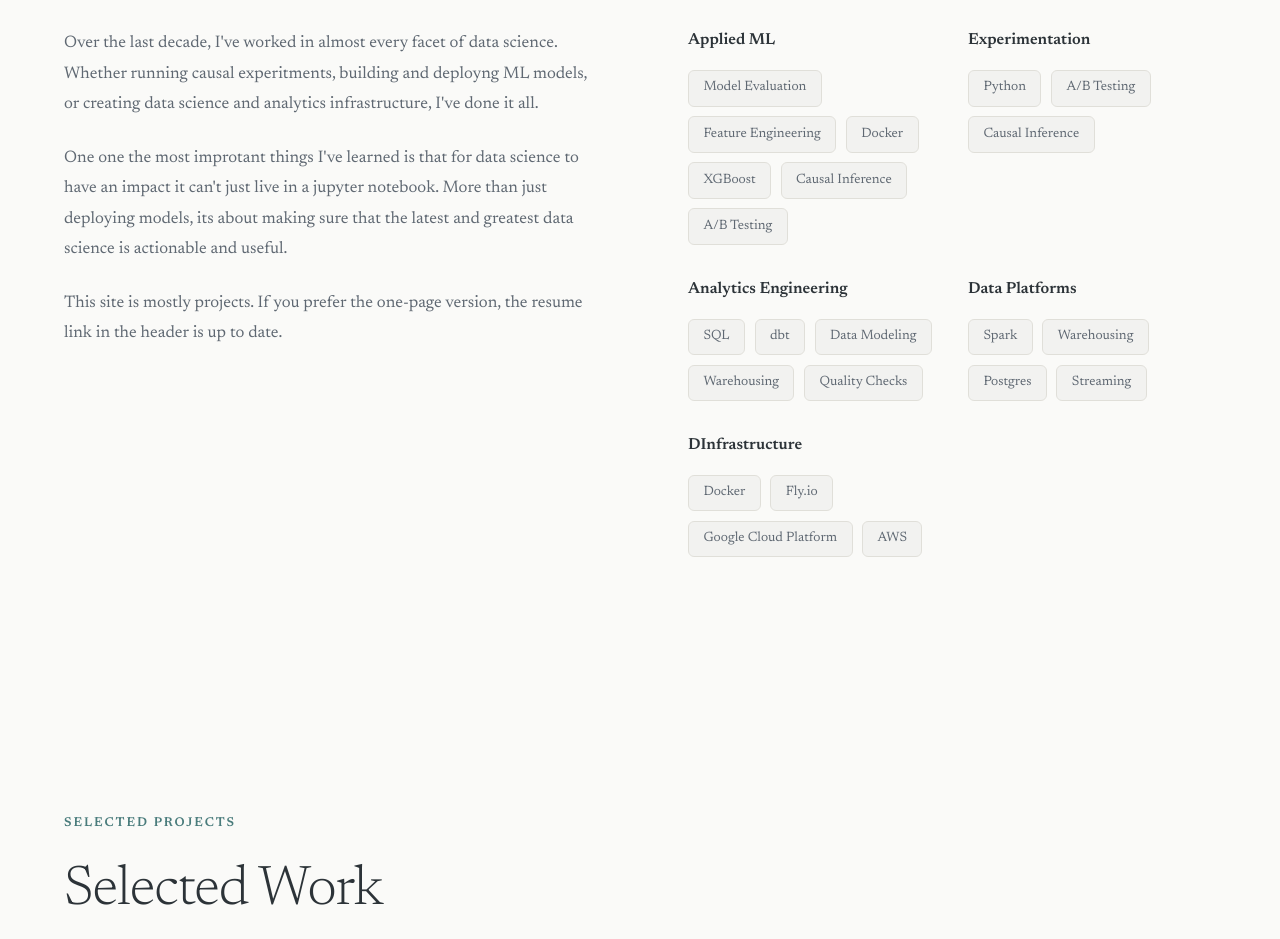
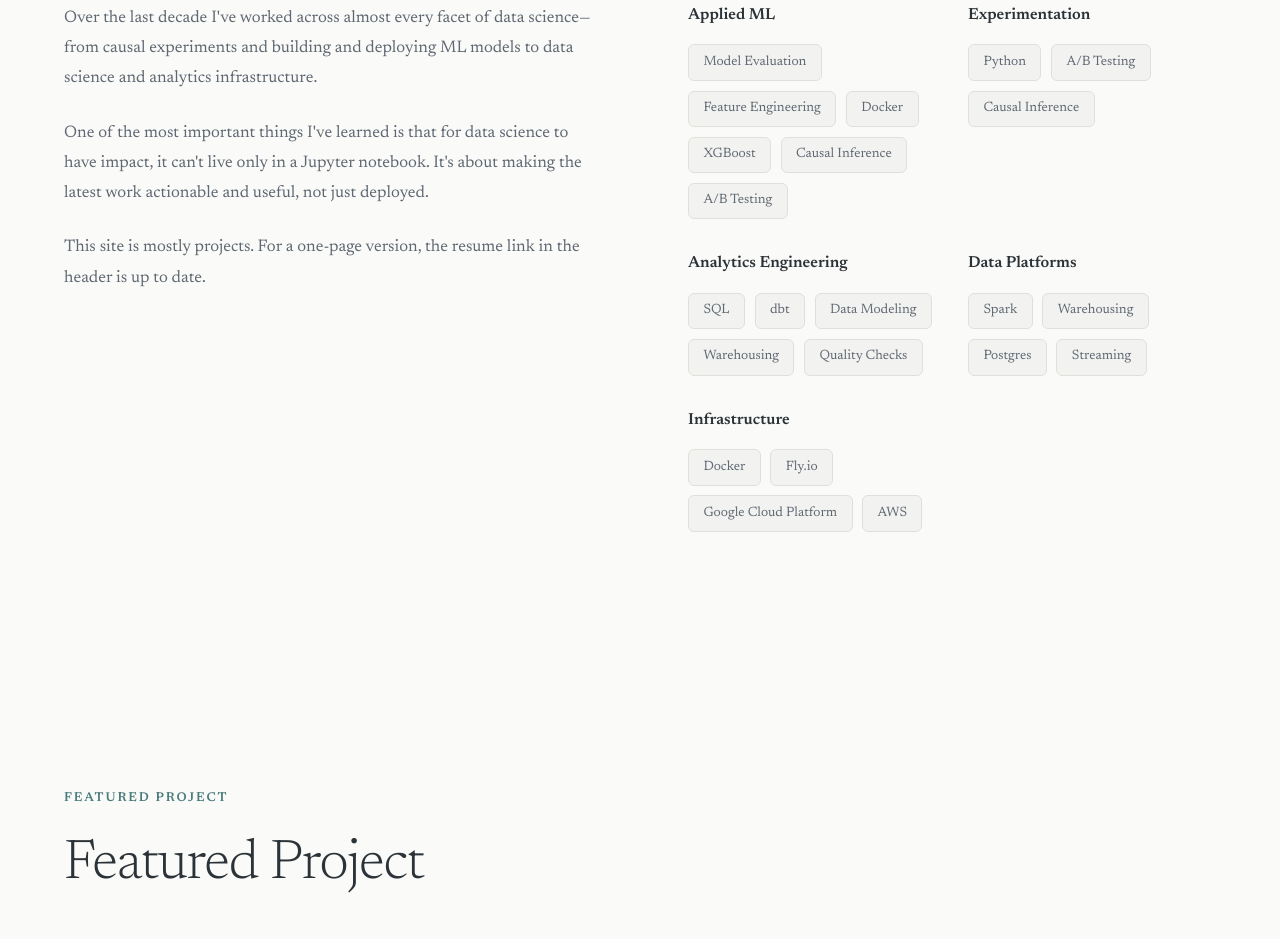
Before and after one commit to TomPCurran/tompcurran.github.io, a plain HTML site: page index.html in a window 1280 px wide. Shown: the part 1112-2051 px from the top of the page. Drawn offline with Linux system fonts and the light colour scheme.

Commit message:
fixed content

```diff
--- a/index.html
+++ b/index.html
@@ -3,7 +3,6 @@
   <head>
     <meta charset="UTF-8" />
     <meta name="viewport" content="width=device-width, initial-scale=1.0" />
-    .
     <title>Tom Curran Portfolio</title>
     <link rel="preconnect" href="https://fonts.googleapis.com" />
     <link rel="preconnect" href="https://fonts.gstatic.com" crossorigin />
@@ -572,8 +571,7 @@
         </p>
         <div class="hero-cta">
           <a href="#projects" class="btn btn-primary">See projects</a>
-          <a href="#about" class="btn btn-primary">Learn More</a>
-          <a href="#contact" class="btn btn-primary">Say hello</a>
+          <a href="#contact" class="btn btn-secondary">Say hello</a>
         </div>
       </div>
       <div class="hero-image">
@@ -590,18 +588,19 @@
       <div class="about-content">
         <div class="about-text fade-in">
           <p>
-            Over the last decade, I've worked in almost every facet of data science. Whether
-            running causal experitments, building and deployng ML models, or creating data science
-            and analytics infrastructure, I've done it all.
+            Over the last decade I've worked across almost every facet of data
+            science—from causal experiments and building and deploying ML models
+            to data science and analytics infrastructure.
           </p>
           <p>
-            One one the most improtant things I've learned is that for data science to have an impact
-            it can't just live in a jupyter notebook. More than just deploying models, its about
-            making sure that the latest and greatest data science is actionable and useful.
+            One of the most important things I've learned is that for data
+            science to have impact, it can't live only in a Jupyter notebook.
+            It's about making the latest work actionable and useful, not just
+            deployed.
           </p>
           <p>
-            This site is mostly projects. If you prefer the one-page version,
-            the resume link in the header is up to date.
+            This site is mostly projects. For a one-page version, the resume
+            link in the header is up to date.
           </p>
         </div>
         <div class="skills-grid fade-in">
@@ -644,7 +643,7 @@
             </div>
           </div>
           <div class="skill-category">
-            <h3>DInfrastructure</h3>
+            <h3>Infrastructure</h3>
             <div class="skill-list">
               <span class="skill-tag">Docker</span>
               <span class="skill-tag">Fly.io</span>
@@ -659,8 +658,8 @@
     <!-- Projects Section -->
     <section id="projects">
       <div class="section-header fade-in">
-        <div class="section-label">Selected projects</div>
-        <h2 class="section-title">Selected Work</h2>
+        <div class="section-label">Featured project</div>
+        <h2 class="section-title">Featured Project</h2>
       </div>
       <div class="projects-grid">
         <div class="project-card fade-in">
@@ -694,7 +693,7 @@
                 />
               </div>
             </a>
-          </a>
+          </div>
         </div>
       </div>
     </section>
@@ -709,7 +708,9 @@
         </p>
         <div class="contact-links">
           <a href="mailto:tcurran4589@gmail.com" class="contact-link">Email</a>
-          <a href="https://linkedin.com/in/homas-p-curran/" class="contact-link"
+          <a
+            href="https://linkedin.com/in/thomas-p-curran/"
+            class="contact-link"
             >LinkedIn</a
           >
           <a href="https://github.com/TomPCurran" class="contact-link"
```
